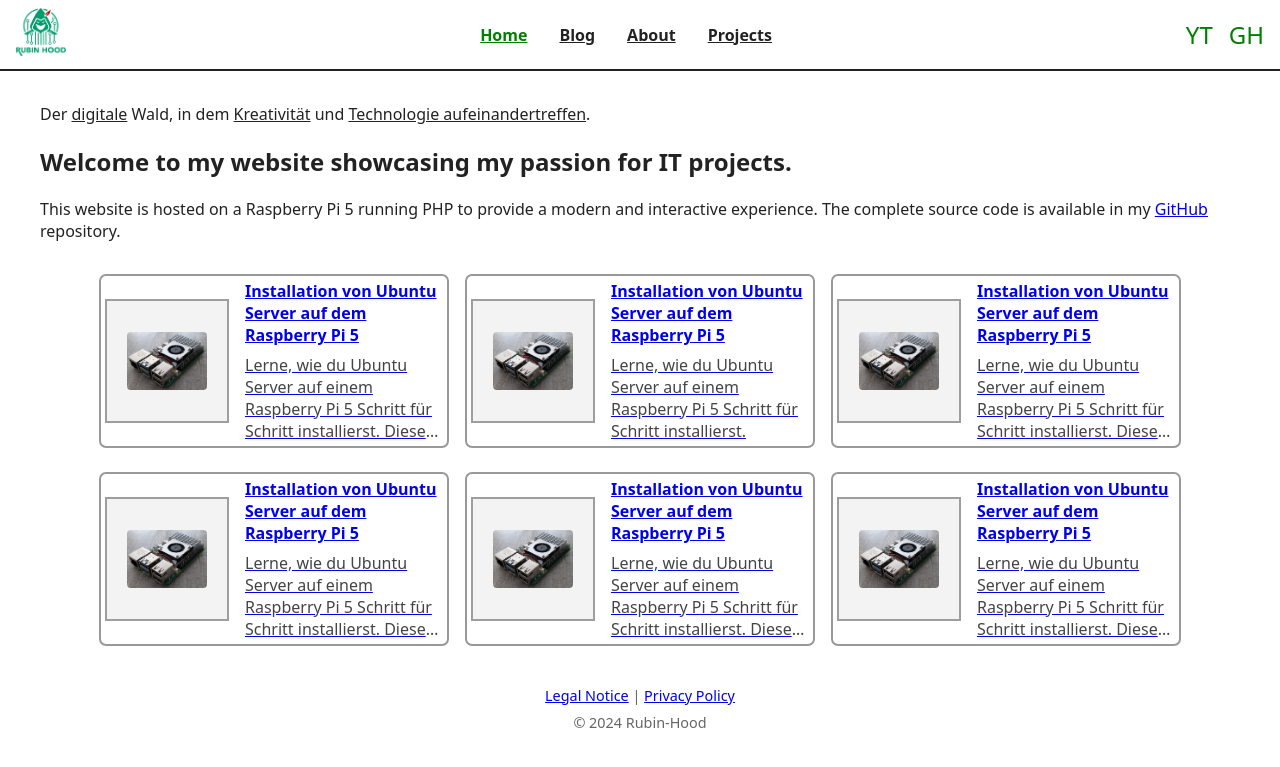
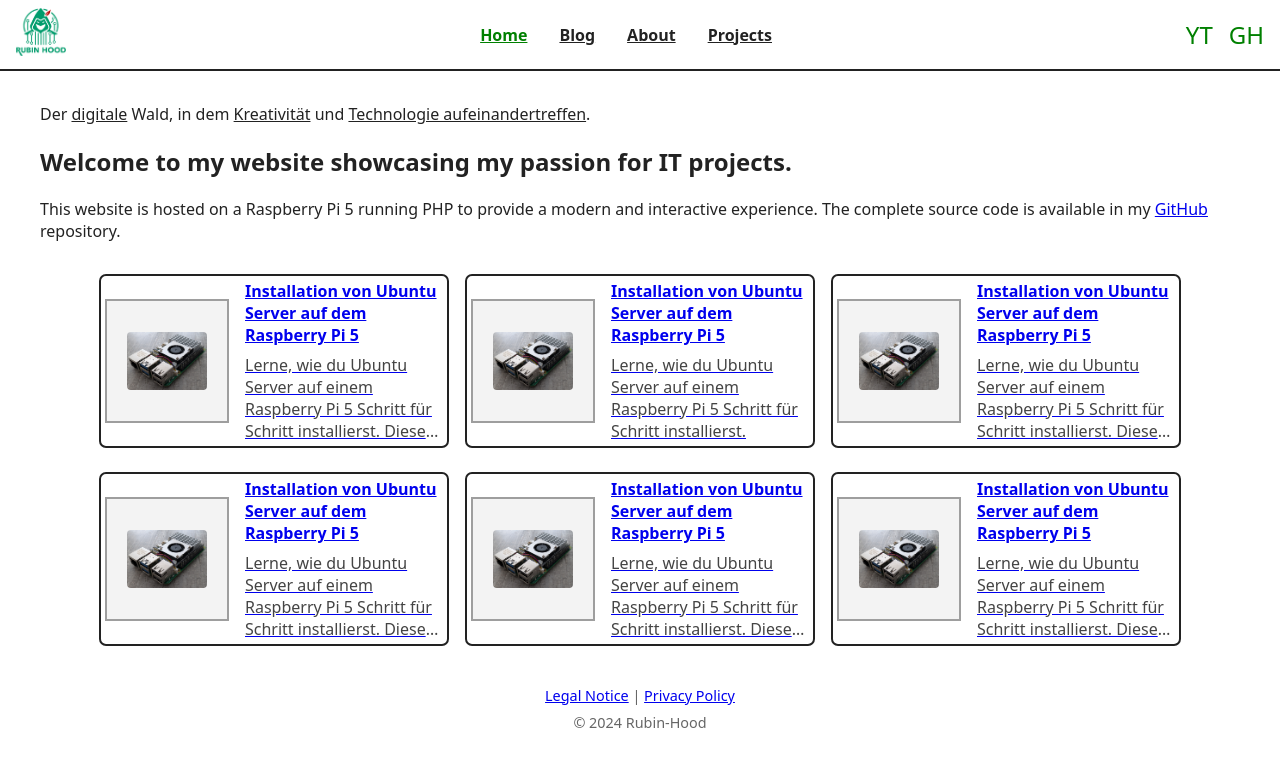
Before and after one commit to rubin-hood/rubinhood-blog, a Jekyll site: the page built from index.md, in a window 1280 px wide. Shown: the top 767 px of the page. Built offline with Jekyll 4.4.1, drawn with Linux system fonts in a browser that asks for light colours.

Commit message:
Update style.css

```diff
--- a/assets/css/style.css
+++ b/assets/css/style.css
@@ -303,7 +303,6 @@ body.noscroll {
     align-items: center;
   }
     .blog-card {
-    border: none !important;
     display: flex;
     min-width: unset;          /* Überschreibt das alte min-width */
     max-width: 95vw;           /* Fast die ganze Viewport-Breite */
@@ -319,7 +318,6 @@ body.noscroll {
     min-width: unset !important;
     margin-left: auto;
     margin-right: auto;
-    border: 2px solid #222 !important;
   }
 }
 
@@ -350,4 +348,9 @@ body.noscroll {
   min-height: 0 !important;
   height: auto !important;
   margin-bottom: 0.5rem;
+  border: none !important;
 }
+
+.blog-teaser-grid .blog-card {
+  border: 2px solid #222 !important;
+}
```
